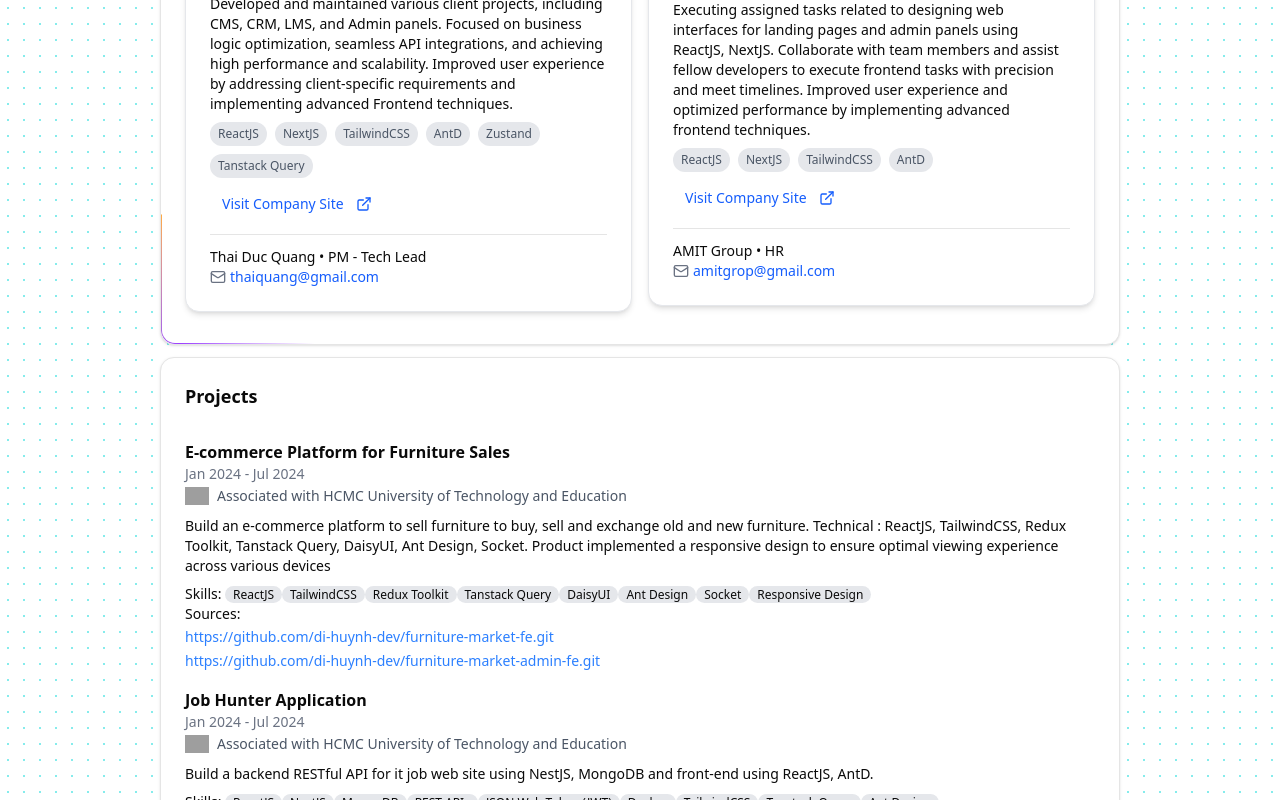
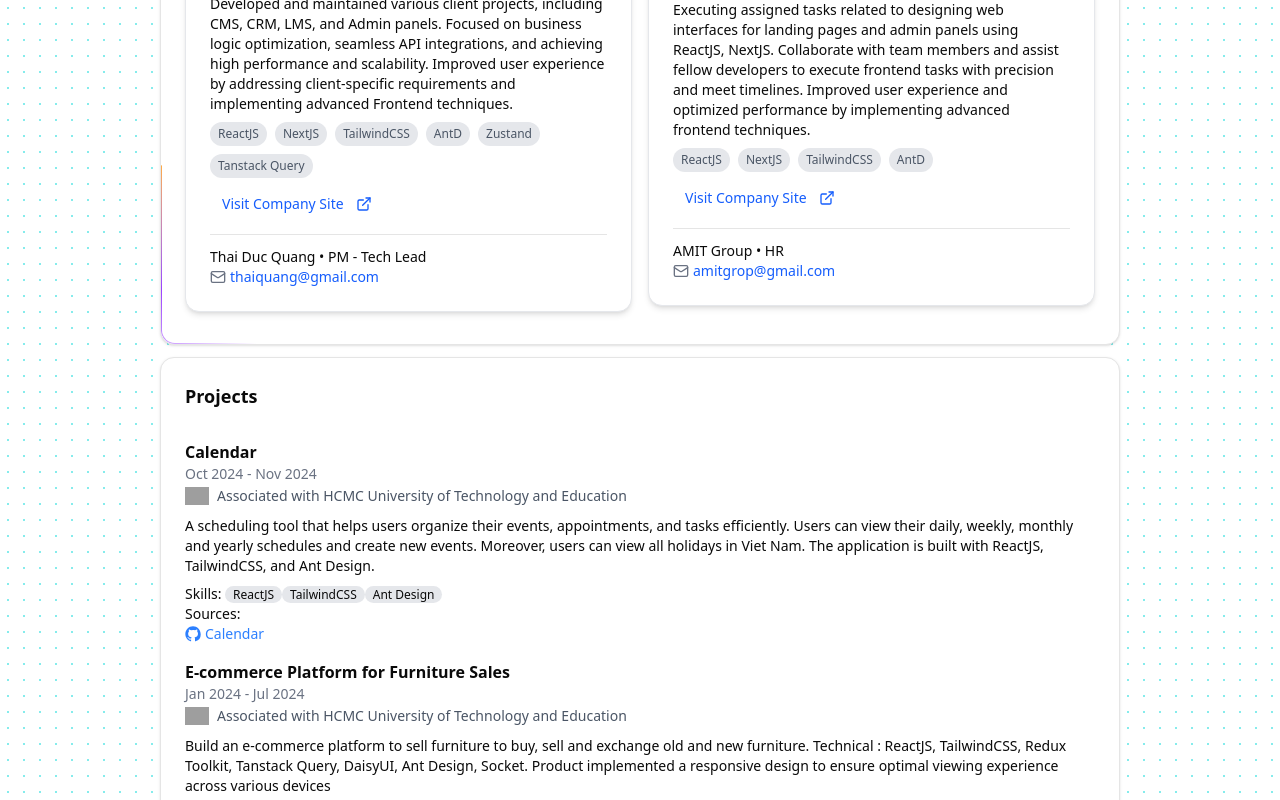
Before and after one commit to di-huynh-dev/my-blogs, a Next.js app: page /me in a window 1280 px wide. Shown: the part 2000-2800 px from the top of the page. Built offline with nearby package versions, Linux system fonts and the light colour scheme; grey boxes are pictures that could not be loaded.

Commit message:
feat: add calendar project

```diff
--- a/src/config/config.ts
+++ b/src/config/config.ts
@@ -263,13 +263,32 @@ export const portfolioConfig = {
   // Projects Information
   projects: [
     {
+      name: 'Calendar',
+      timeline: 'Oct 2024 - Nov 2024',
+      description:
+        'A scheduling tool that helps users organize their events, appointments, and tasks efficiently. Users can view their daily, weekly, monthly and yearly schedules and create new events. Moreover, users can view all holidays in Viet Nam. The application is built with ReactJS, TailwindCSS, and Ant Design.',
+      links: [
+        {
+          name: 'Calendar',
+          link: 'https://github.com/di-huynh-dev/calendar.git'
+        }
+      ],
+      skills: ['ReactJS', 'TailwindCSS', 'Ant Design']
+    },
+    {
       name: 'E-commerce Platform for Furniture Sales',
       timeline: 'Jan 2024 - Jul 2024',
       description:
         'Build an e-commerce platform to sell furniture to buy, sell and exchange old and new furniture. Technical : ReactJS, TailwindCSS, Redux Toolkit, Tanstack Query, DaisyUI, Ant Design, Socket. Product implemented a responsive design to ensure optimal viewing experience across various devices',
       links: [
-        'https://github.com/di-huynh-dev/furniture-market-fe.git',
-        'https://github.com/di-huynh-dev/furniture-market-admin-fe.git'
+        {
+          name: 'Furniture Market Client',
+          link: 'https://github.com/di-huynh-dev/furniture-market-fe.git'
+        },
+        {
+          name: 'Furniture Market Admin',
+          link: 'https://github.com/di-huynh-dev/furniture-market-admin-fe.git'
+        }
       ],
       skills: [
         'ReactJS',
@@ -288,8 +307,14 @@ export const portfolioConfig = {
       description:
         'Build a backend RESTful API for it job web site using NestJS, MongoDB and front-end using ReactJS, AntD.',
       links: [
-        'https://github.com/di-huynh-dev/job-it-be',
-        'https://github.com/di-huynh-dev/job-it-fe'
+        {
+          name: 'Job IT Server',
+          link: 'https://github.com/di-huynh-dev/job-it-be'
+        },
+        {
+          name: 'Job IT Client',
+          link: 'https://github.com/di-huynh-dev/job-it-fe'
+        }
       ],
       skills: [
         'ReactJS',
@@ -308,7 +333,12 @@ export const portfolioConfig = {
       timeline: 'Jan 2024 - Jul 2024',
       description:
         'Build a document sharing app like a mini mail social network with functions like post sharing, document sharing, personal document management. Application also includes Admin System to manage',
-      links: ['https://github.com/di-huynh-dev/docs-sharing-fe'],
+      links: [
+        {
+          name: 'Document Sharing ',
+          link: 'https://github.com/di-huynh-dev/docs-sharing-fe'
+        }
+      ],
       skills: ['React Native', 'Redux Toolkit', 'TailwindCSS', 'Tanstack Query']
     }
   ],
--- a/src/features/projects/components/card.tsx
+++ b/src/features/projects/components/card.tsx
@@ -2,36 +2,80 @@ import { CardDescription, CardTitle } from '@/components/ui/card'
 import React from 'react'
 
 type Props = {
-    name: string,
-    timeline: string,
-    associated?: boolean,
-    description: string,
-    skills: string[],
-    links: string[],
+  name: string
+  timeline: string
+  associated?: boolean
+  description: string
+  skills: string[]
+  links: Array<{
+    name: string
+    link: string
+  }>
 }
-const ProjectCard = ({name, timeline, associated=true, description,skills, links}:Props) => {
+const ProjectCard = ({
+  name,
+  timeline,
+  associated = true,
+  description,
+  skills,
+  links
+}: Props) => {
   return (
-    <div className='mb-4'>
-        <p className='font-bold'>{name}</p>
-        <p className='text-sm text-gray-500'>{timeline}</p>
-        {associated ? <div className="flex items-center gap-2">
-          <img src='https://upload.wikimedia.org/wikipedia/commons/thumb/b/b9/Logo_Tr%C6%B0%E1%BB%9Dng_%C4%90%E1%BA%A1i_H%E1%BB%8Dc_S%C6%B0_Ph%E1%BA%A1m_K%E1%BB%B9_Thu%E1%BA%ADt_TP_H%E1%BB%93_Ch%C3%AD_Minh.png/800px-Logo_Tr%C6%B0%E1%BB%9Dng_%C4%90%E1%BA%A1i_H%E1%BB%8Dc_S%C6%B0_Ph%E1%BA%A1m_K%E1%BB%B9_Thu%E1%BA%ADt_TP_H%E1%BB%93_Ch%C3%AD_Minh.png' alt="HCMUTE Logo" className="w-6 h-6 object-contain" />
+    <div className="mb-4">
+      <p className="font-bold">{name}</p>
+      <p className="text-sm text-gray-500">{timeline}</p>
+      {associated ? (
+        <div className="flex items-center gap-2">
+          <img
+            src="https://upload.wikimedia.org/wikipedia/commons/thumb/b/b9/Logo_Tr%C6%B0%E1%BB%9Dng_%C4%90%E1%BA%A1i_H%E1%BB%8Dc_S%C6%B0_Ph%E1%BA%A1m_K%E1%BB%B9_Thu%E1%BA%ADt_TP_H%E1%BB%93_Ch%C3%AD_Minh.png/800px-Logo_Tr%C6%B0%E1%BB%9Dng_%C4%90%E1%BA%A1i_H%E1%BB%8Dc_S%C6%B0_Ph%E1%BA%A1m_K%E1%BB%B9_Thu%E1%BA%ADt_TP_H%E1%BB%93_Ch%C3%AD_Minh.png"
+            alt="HCMUTE Logo"
+            className="w-6 h-6 object-contain"
+          />
           <div>
             <CardDescription className="text-gray-600 text-sm">
-               Associated with HCMC University of Technology and Education
+              Associated with HCMC University of Technology and Education
             </CardDescription>
           </div>
-        </div>: <p className='font-semibold text-sm'>Personal</p>}
-        <p className='text-sm my-2'>{description}</p>
-        <p className='text-sm'>Skills: {skills.map((item: string)=>{
-            return <span key={item} className="text-xs bg-gray-200 px-2 rounded-full">{item}</span>
-        })}</p>
-        <p className='text-sm'>Sources:</p>
-        {links.map((item: string)=>{
-            return <div key={item}>
-            <a href={item} target="_blank" rel="noopener noreferrer" className="text-sm text-blue-500 hover:underline">{item}</a></div>
-        }
-        )}
+        </div>
+      ) : (
+        <p className="font-semibold text-sm">Personal</p>
+      )}
+      <p className="text-sm my-2">{description}</p>
+      <p className="text-sm">
+        Skills:{' '}
+        {skills.map((item: string) => {
+          return (
+            <span key={item} className="text-xs bg-gray-200 px-2 rounded-full">
+              {item}
+            </span>
+          )
+        })}
+      </p>
+      <p className="text-sm">Sources:</p>
+      <div className="flex gap-2">
+        {links.map((item: { name: string; link: string }) => {
+          return (
+            <div key={item.name} className="flex items-center gap-2">
+              <a
+                href={item.link}
+                target="_blank"
+                rel="noopener noreferrer"
+                className="text-sm text-blue-500 hover:underline flex items-center gap-1"
+              >
+                <svg
+                  xmlns="http://www.w3.org/2000/svg"
+                  className="w-4 h-4"
+                  viewBox="0 0 24 24"
+                  fill="currentColor"
+                >
+                  <path d="M12 .5C5.73.5.5 5.73.5 12c0 5.08 3.29 9.39 7.86 10.91.58.11.79-.25.79-.56 0-.28-.01-1.02-.02-2-3.2.7-3.88-1.54-3.88-1.54-.53-1.34-1.3-1.7-1.3-1.7-1.06-.72.08-.71.08-.71 1.17.08 1.79 1.2 1.79 1.2 1.04 1.78 2.73 1.27 3.4.97.1-.75.41-1.27.75-1.56-2.56-.29-5.26-1.28-5.26-5.7 0-1.26.45-2.29 1.2-3.1-.12-.29-.52-1.46.11-3.05 0 0 .97-.31 3.18 1.18a11.1 11.1 0 0 1 2.9-.39c.98.01 1.97.13 2.9.39 2.2-1.49 3.18-1.18 3.18-1.18.63 1.59.23 2.76.11 3.05.75.81 1.2 1.84 1.2 3.1 0 4.43-2.7 5.41-5.27 5.7.42.36.8 1.08.8 2.18 0 1.57-.01 2.83-.01 3.22 0 .31.21.68.8.56A10.51 10.51 0 0 0 23.5 12C23.5 5.73 18.27.5 12 .5z" />
+                </svg>
+                {item.name}
+              </a>
+            </div>
+          )
+        })}
+      </div>
     </div>
   )
 }
```
